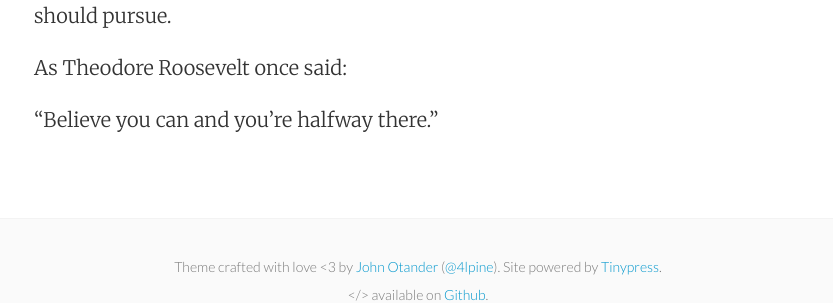
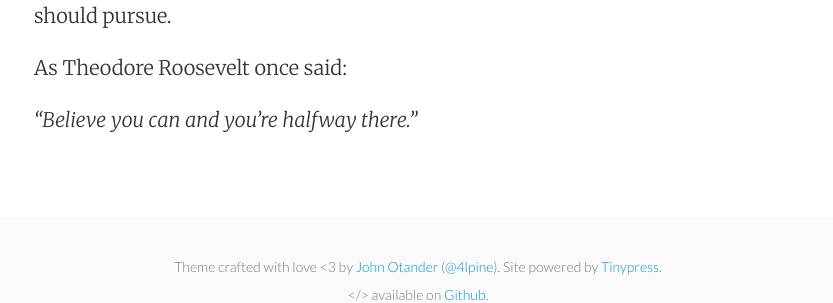
Before and after one commit to Jrjungemann/Jrjungemann.github.io, a Jekyll site: the page built from _posts/2015-06-29-300-day-programming-challenge.markdown, in a window 1280 px wide. Shown: the part 1741-2044 px from the top of the page, without its empty margins (222-1055 px from the left). Built offline with Jekyll 4.4.1, drawn with Linux system fonts in a browser that asks for light colours.

```diff
--- a/_posts/2015-06-29-300-day-programming-challenge.markdown
+++ b/_posts/2015-06-29-300-day-programming-challenge.markdown
@@ -21,4 +21,4 @@ With the start of this challenge, I also want to challenge you. Is there a chang
 
 As Theodore Roosevelt once said:
 
-“Believe you can and you’re halfway there.”
+_“Believe you can and you’re halfway there.”_
```
